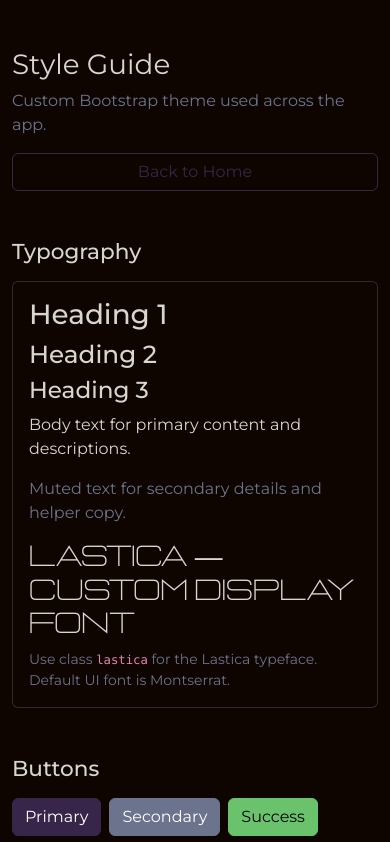
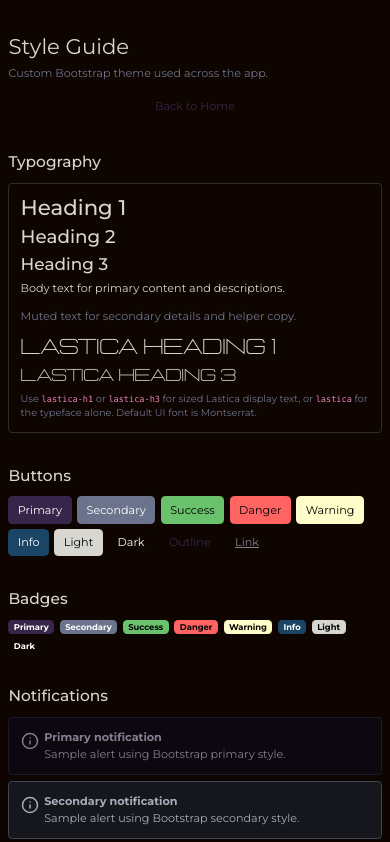
Before and after one commit to ThiagoFragaK/achiev-hub, a Vue app in the folder achiev-hub.client/: page /style-guide in a window 390 px wide. Shown: the top 842 px of the page. Built offline with nearby package versions, Linux system fonts and the light colour scheme; what vue3-apexcharts would draw is missing.

Commit message:
Implement new pages and enhance styling: add Games, Home, Login, MyGames, Stats, Steam, and StyleGuide pages with corresponding templates and scripts. Update SCSS for improved typography and layout, including responsive navigation and button styles. Refactor router to integrate new pages.

```diff
--- a/achiev-hub.client/src/assets/index.scss
+++ b/achiev-hub.client/src/assets/index.scss
@@ -7,6 +7,9 @@ $light: #d7d6d0;
 $dark: #0e0500;
 $warning: #fffecb;
 $danger: #ff6462;
+
+// Scales the whole rem-based UI (cards, spacing, controls), like a 80% browser zoom
+$font-size-root: 70%;
 
 // Default app typeface
 $font-family-sans-serif:
@@ -40,8 +43,58 @@ $body-color-dark: $light;
 }
 
 // Opt-in display font — does not replace the app default
-.lastica {
+.lastica,
+.lastica-h1,
+.lastica-h3 {
   font-family: 'Lastica', sans-serif;
+}
+
+// Lastica is all-caps and its capitals sit at 0.732em against Montserrat's
+// 0.700em, so sized variants are scaled to keep both capitals the same height.
+$lastica-cap-scale: 0.956;
+
+.lastica-h1 {
+  @include font-size($h1-font-size * $lastica-cap-scale);
+  line-height: $headings-line-height;
+}
+
+.lastica-h3 {
+  @include font-size($h3-font-size * $lastica-cap-scale);
+  line-height: $headings-line-height;
+}
+
+// Center the nav links on the page rather than in the gap left over by the
+// brand. Unwrapping the collapse lifts the links and user menu into the
+// container's flex row, where the brand and user menu claim equal shares of
+// the free space, so the links stay centered at any logo size.
+@include media-breakpoint-up(lg) {
+  .app-navbar {
+    .navbar-collapse {
+      display: contents !important;
+    }
+
+    .navbar-brand,
+    .navbar-user {
+      flex: 1 1 0;
+    }
+
+    .navbar-user {
+      display: flex;
+      justify-content: flex-end;
+    }
+  }
+}
+
+// Borderless outline buttons. The border-width is kept and only the color is
+// cleared, so these stay the same size as their solid counterparts and their
+// hover/active fills are untouched.
+@each $name in map-keys($theme-colors) {
+  .btn-outline-#{$name} {
+    --bs-btn-border-color: transparent;
+    --bs-btn-hover-border-color: transparent;
+    --bs-btn-active-border-color: transparent;
+    --bs-btn-disabled-border-color: transparent;
+  }
 }
 
 // Table borders use solid primary
--- a/achiev-hub.client/src/components/layout/AppHeader.vue
+++ b/achiev-hub.client/src/components/layout/AppHeader.vue
@@ -1,5 +1,7 @@
 <template>
-    <nav class="navbar navbar-expand-lg navbar-dark bg-dark border-bottom border-primary border-2">
+    <nav
+        class="app-navbar navbar navbar-expand-lg navbar-dark bg-dark border-bottom border-primary border-2"
+    >
         <div class="container">
             <RouterLink to="/" class="navbar-brand py-0">
                 <img src="/assets/achievHub-logo2.png" alt="Achievements Hub" height="40" />
@@ -30,7 +32,7 @@
                     </li>
                 </ul>
 
-                <div class="dropdown">
+                <div class="navbar-user dropdown">
                     <button
                         class="btn btn-link text-decoration-none text-white dropdown-toggle d-flex align-items-center gap-2"
                         type="button"
--- a/achiev-hub.client/src/views/GameDetailView.vue
+++ b/achiev-hub.client/src/pages/Games.vue
@@ -93,7 +93,7 @@ import LineAreaChart from '@/components/charts/LineAreaChart.vue'
 import { demoAchievements, demoGames } from '@/data/demo'
 
 export default {
-    name: 'GameDetailView',
+    name: 'Games',
     components: {
         AppShell,
         LineAreaChart,
--- a/achiev-hub.client/src/views/HomeView.vue
+++ b/achiev-hub.client/src/pages/Home.vue
@@ -80,7 +80,7 @@ import SemiGauge from '@/components/charts/SemiGauge.vue'
 import { demoRecentHours } from '@/data/demo'
 
 export default {
-    name: 'HomeView',
+    name: 'Home',
     components: {
         AppShell,
         LineAreaChart,
--- a/achiev-hub.client/src/views/LoginView.vue
+++ b/achiev-hub.client/src/pages/Login.vue
@@ -70,7 +70,7 @@
 import { setAuthenticated } from '@/lib/session'
 
 export default {
-    name: 'LoginView',
+    name: 'Login',
     data() {
         return {
             steamId: '',
--- a/achiev-hub.client/src/views/MyGamesView.vue
+++ b/achiev-hub.client/src/pages/MyGames.vue
@@ -3,12 +3,12 @@
         <div class="d-flex align-items-center gap-2 mb-4">
             <button
                 type="button"
-                class="btn btn-outline-secondary btn-sm"
+                class="btn btn-outline-light btn-sm"
                 aria-label="Filter games"
             >
                 <Funnel :size="18" />
             </button>
-            <h1 class="h2 mb-0">My Games</h1>
+            <h1 class="lastica-h3 mb-0">My Games</h1>
         </div>
 
         <div class="card">
@@ -49,7 +49,7 @@ import AppShell from '@/components/layout/AppShell.vue'
 import { demoGames } from '@/data/demo'
 
 export default {
-    name: 'MyGamesView',
+    name: 'MyGames',
     components: {
         AppShell,
         Funnel
--- a/achiev-hub.client/src/views/StatsView.vue
+++ b/achiev-hub.client/src/pages/Stats.vue
@@ -13,7 +13,7 @@
 import AppShell from '@/components/layout/AppShell.vue'
 
 export default {
-    name: 'StatsView',
+    name: 'Stats',
     components: {
         AppShell
     }
--- a/achiev-hub.client/src/views/SteamView.vue
+++ b/achiev-hub.client/src/pages/Steam.vue
@@ -23,7 +23,7 @@
 import AppShell from '@/components/layout/AppShell.vue'
 
 export default {
-    name: 'SteamView',
+    name: 'Steam',
     components: {
         AppShell
     }
--- a/achiev-hub.client/src/views/StyleGuideView.vue
+++ b/achiev-hub.client/src/pages/StyleGuide.vue
@@ -22,10 +22,12 @@
                         <p class="text-secondary mb-3">
                             Muted text for secondary details and helper copy.
                         </p>
-                        <p class="lastica display-6 mb-0">Lastica — custom display font</p>
+                        <p class="lastica-h1 mb-2">Lastica Heading 1</p>
+                        <p class="lastica-h3 mb-0">Lastica Heading 3</p>
                         <p class="small text-secondary mb-0 mt-2">
-                            Use class <code>lastica</code> for the Lastica typeface. Default UI font is
-                            Montserrat.
+                            Use <code>lastica-h1</code> or <code>lastica-h3</code> for sized Lastica
+                            display text, or <code>lastica</code> for the typeface alone. Default UI
+                            font is Montserrat.
                         </p>
                     </div>
                 </div>
@@ -160,7 +162,7 @@
 import { Info } from '@lucide/vue'
 
 export default {
-    name: 'StyleGuideView',
+    name: 'StyleGuide',
     components: {
         Info
     },
```
Also changed, not shown: achiev-hub.client/src/router/index.js (+14 -14 lines).
